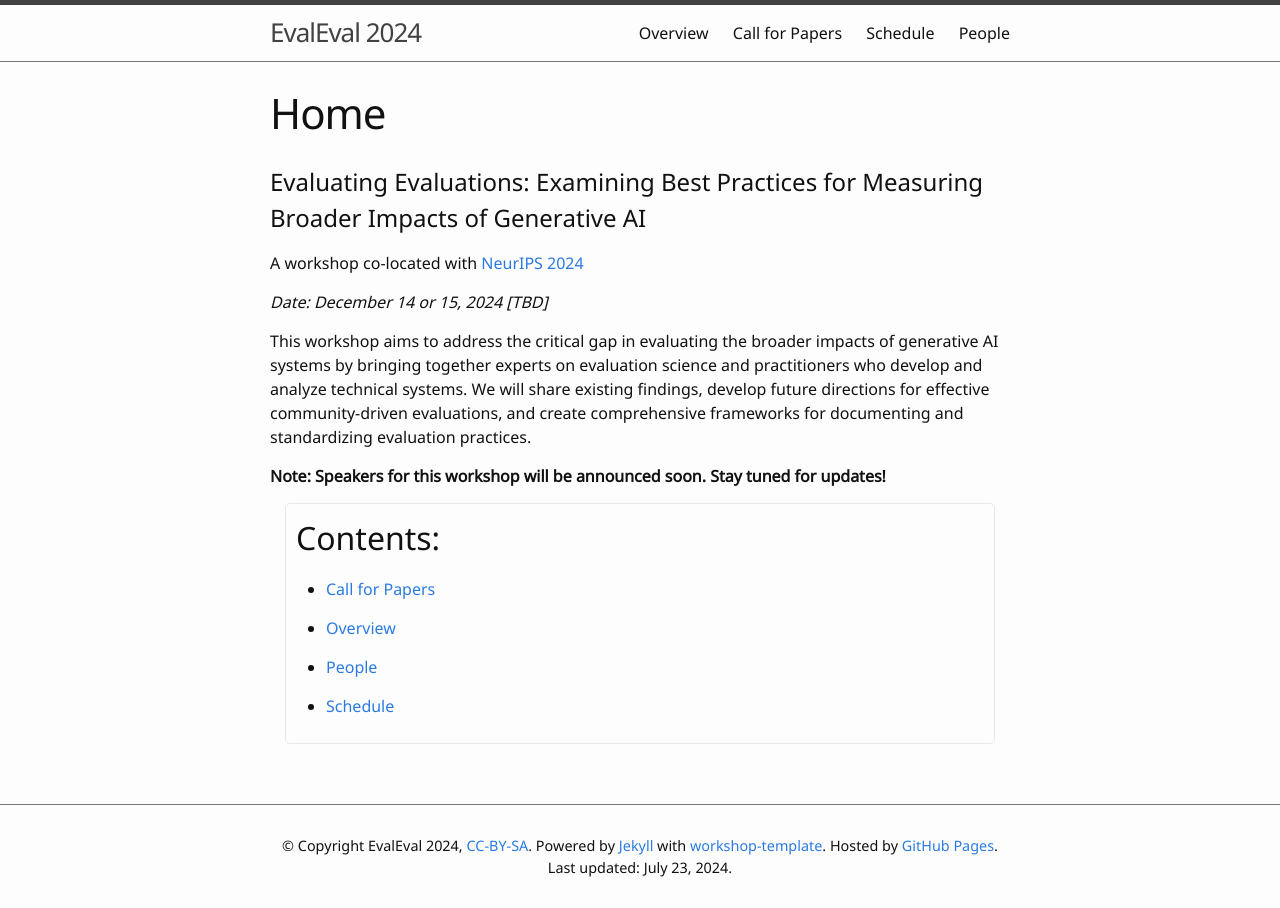
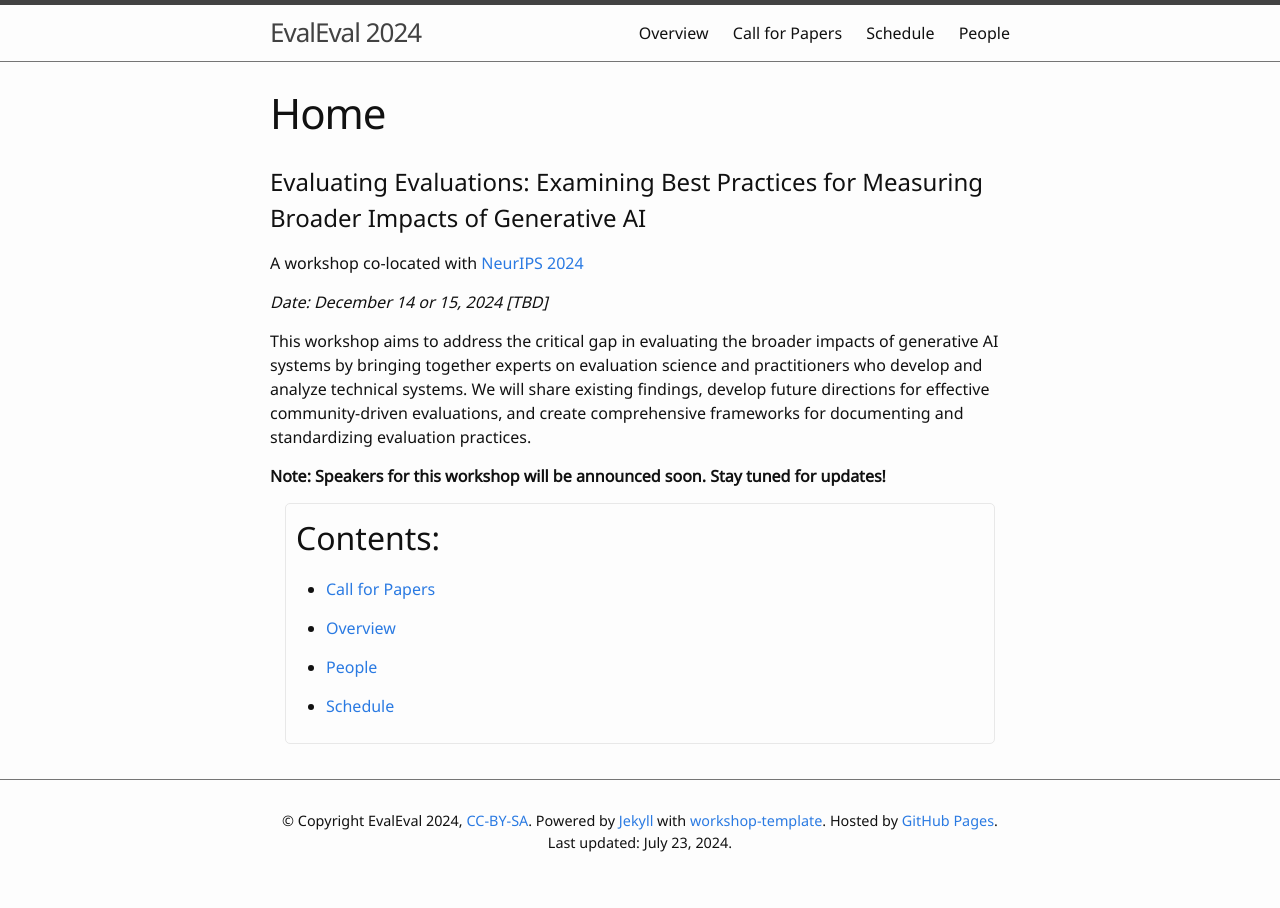
Before and after one commit to aaai-fidu-lab/aaai-fidu-lab.github.io, a Jekyll site: the page built from index.md, in a window 1280 px wide. Built offline with Jekyll 4.4.1, drawn with Linux system fonts in a browser that asks for light colours; our own code applies the rules of GitHub Pages for plain Markdown files.

Commit message:
Update custom.css

```diff
--- a/css/custom.css
+++ b/css/custom.css
@@ -1,15 +1,23 @@
-.site {
-  display: flex;
-  min-height: 100vh;
-  flex-direction: column;
+html, body {
+  height: 100%;
+  margin: 0;
+  padding: 0;
 }
 
-.site-content {
-  flex: 1 0 auto;
+#page-container {
+  position: relative;
+  min-height: 100%;
+}
+
+#content-wrap {
+  padding-bottom: 60px;  /* Footer height */
 }
 
 .site-footer {
-  flex-shrink: 0;
+  position: absolute;
+  bottom: 0;
+  width: 100%;
+  height: 60px;  /* Set the fixed height of the footer here */
 }
 
 .footer-content {
```
